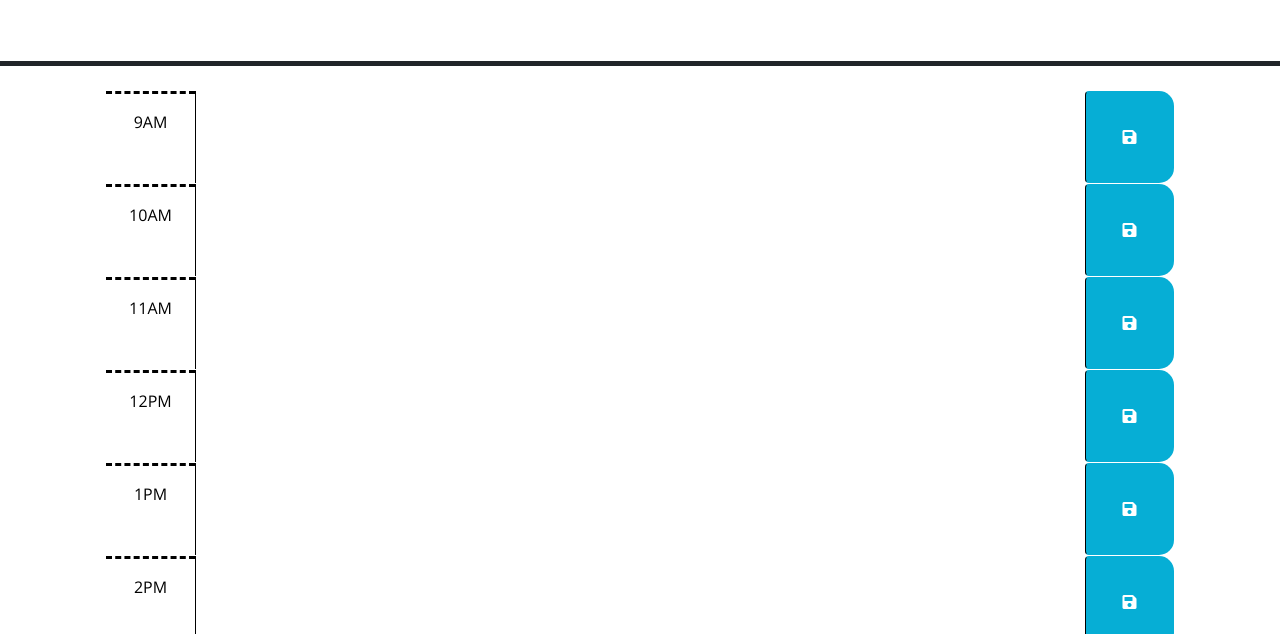
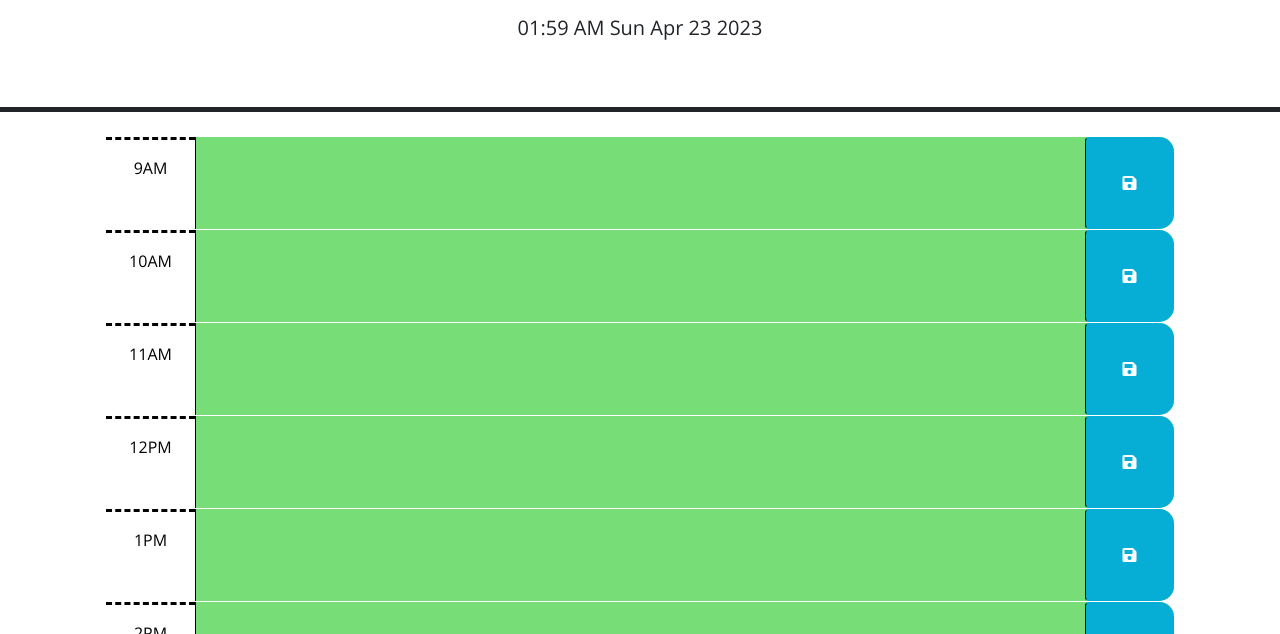
Before and after one commit to charbelk07/Work_Day_Scheduler, a plain HTML site: page index.html in a window 1280 px wide. Shown: the part 166-800 px from the top of the page. Drawn offline with nearby package versions, Linux system fonts and the light colour scheme; the site is published under a folder, as on GitHub Pages, so addresses that start at the root find nothing.

Commit message:
correction of js pathh

```diff
--- a/index.html
+++ b/index.html
@@ -127,6 +127,6 @@
       crossorigin="anonymous"
     ></script>
 
-    <script src="/Work_Day_Scheduler/Assets/js/script.js"></script>
+    <script src="./Assets/js/script.js"></script>
   </body>
 </html>
```
